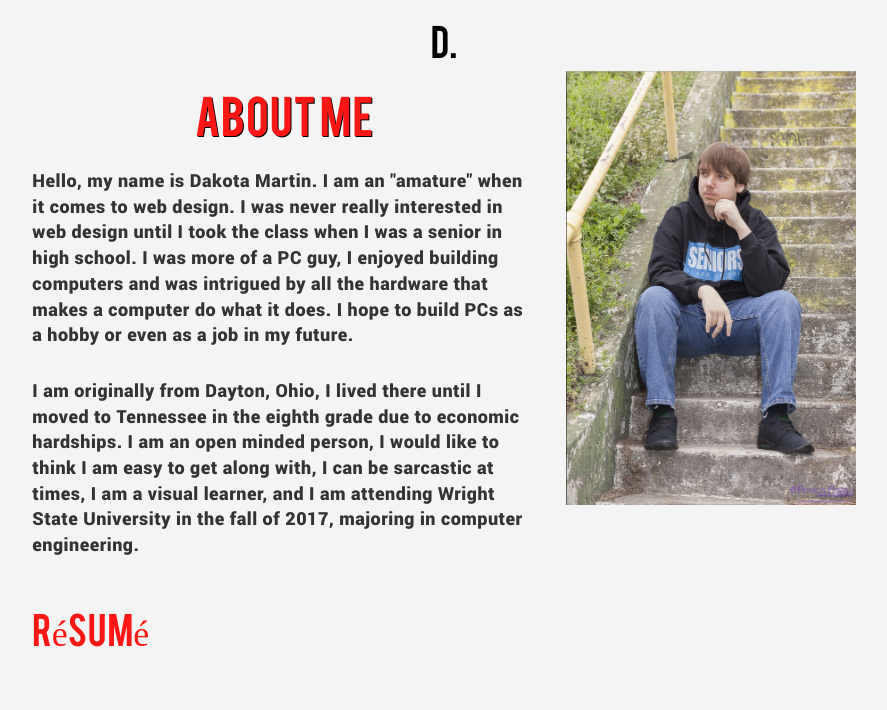
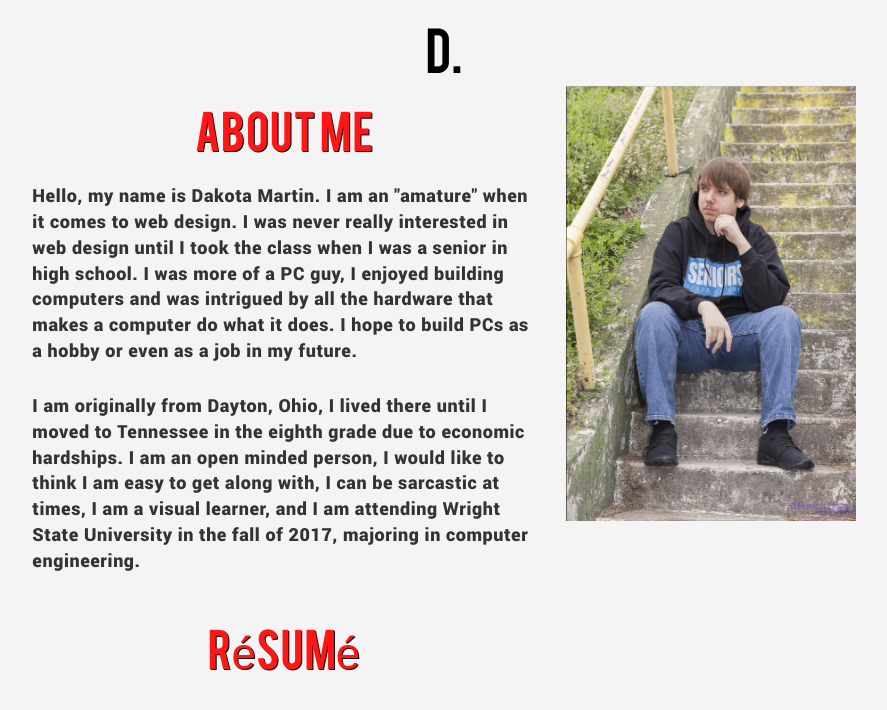
Before and after one commit to dakota-martin/portfolio, a plain HTML site: page about.html in a window 1280 px wide. Shown: the whole page, without its empty margins (196-1083 px from the left). Drawn offline with nearby package versions, Linux system fonts and the light colour scheme; a script that the page names is missing.

Commit message:
Add files via upload

```diff
--- a/css/about.css
+++ b/css/about.css
@@ -33,11 +33,19 @@ body {
 	text-shadow: 1px 1px #000;
 	font-size: 44px;
 }
+.resume {
+	color: #ff1717;
+	font-family: 'bebasregular', sans-serif;
+	text-align: center;
+	text-shadow: 1px 1px #000;
+	font-size: 44px;
+}
 .logo {
 	text-align: center;
 	color: #000;
 	outline: 0;
 	font-family: 'bebasregular', sans-serif;
+	font-size: 50px;
 }
 h1 {
 	color: #ff1717;
@@ -49,8 +57,20 @@ h1 {
 }
 .about-text {
 	font-family: 'robotoblack';
-	letter-spacing: .5px;
+	letter-spacing: .6px;
 	font-size: 18px;
 	 /*text-indent: 50px;*/
 	 /*text-align: center;*/
 }
+a {
+	text-align: center;
+	max-width: 45px;
+	outline: 0;
+	text-decoration: none;
+}
+.resume-link {
+	text-decoration: none;
+}
+a:hover {
+	text-decoration: none;
+}
--- a/css/main.css
+++ b/css/main.css
@@ -26,10 +26,14 @@
 }
 body {
 	/*background-color: #fdf0d5;*/
-	background-color: #465362;
+	/*background-color: #465362;*/
+	background-color: #5b5b5b;
 }
 header {
 	width: 100%;
+}
+h1 {
+	font-size: 50px;
 }
 p {
 	color: #fff;
@@ -84,17 +88,27 @@ p {
 }
 
 a:hover {
-	color: #ff1717;
+	color: #fff;
+	/*color: #ff1717;*/
 	text-decoration: none;
 }
 .logo {
-	color: #000;
+	color: #fff;
 	text-align: center;
 	outline: 0;
 	font-family: 'bebasregular'
-
 }
 a {
 	font-family: 'bebasregular', sans-serif;
 	text-shadow: .5px .5px #000;
+	color: #fff;
+	text-decoration: none;
+	outline: 0;
 }
+a:visited {
+	text-decoration: none;
+	outline: 0;
+}
+@media only screen and (max-width: 600px;) {
+
+}
--- a/css/work.css
+++ b/css/work.css
@@ -43,6 +43,7 @@ body {
 }
 h1 {
 	font-size: 50px;
+	letter-spacing: .2px;
 }
 .container {
     position: relative;
@@ -110,3 +111,9 @@ a:hover {
 	color: #000;
 	text-decoration: none;
 }
+footer {
+	color: #ff1717;
+	text-align: center;
+	font-size: 30px;
+	font-family: 'robotoblack'
+}
```
